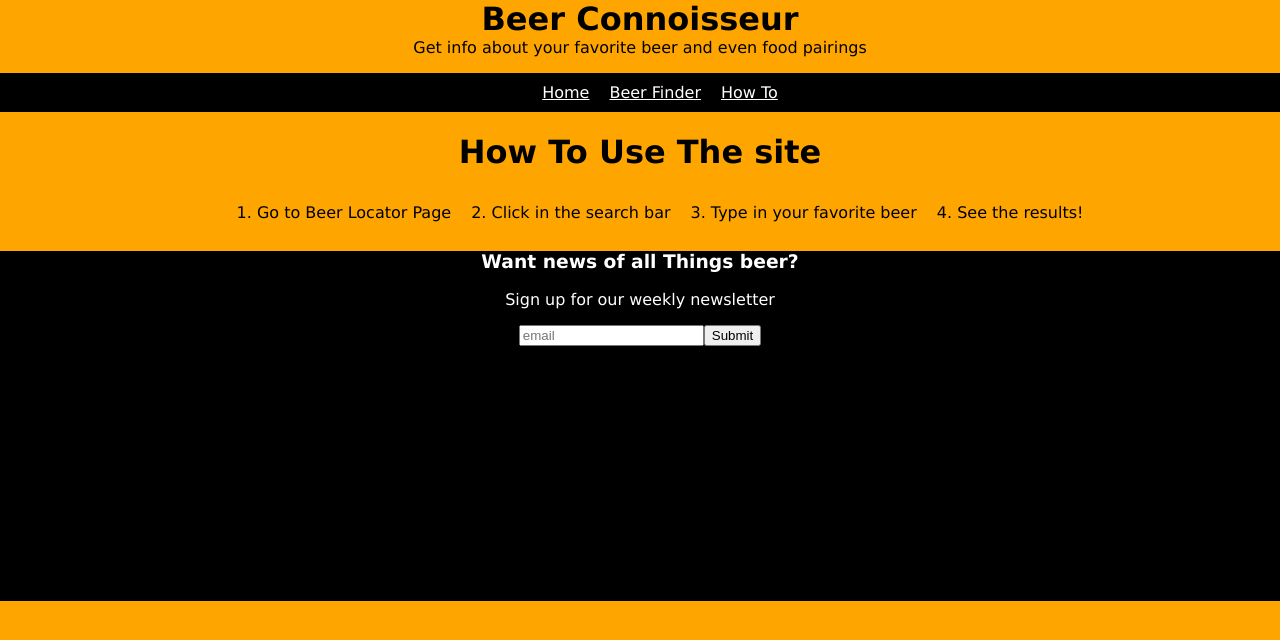
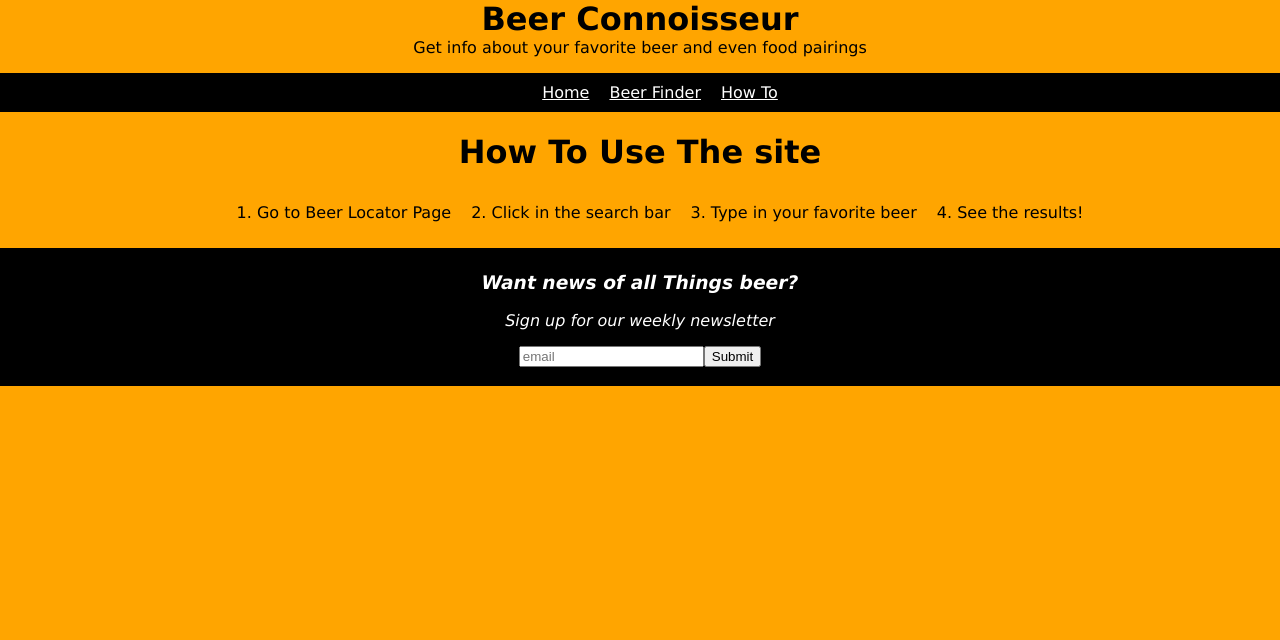
Before and after one commit to DevBara/Beer-Connoisseur, a React (Create React App) app: page /howto in a window 1280 px wide. Shown: the top 640 px of the page. Built offline with nearby package versions, Linux system fonts and the light colour scheme.

Commit message:
styling to footer

```diff
--- a/src/App.css
+++ b/src/App.css
@@ -89,12 +89,19 @@ nav{
 /* Footer Styling */
 
 .footerParent{
+  text-align: center;
+  font-style: italic;
+  font-size: 1em;
+  padding: 5px;
+  height: 8em;
   background-color: black;
-  height: 350px;
-  width: auto;
-  padding: 0px;
 }
 
 .footer-titles{
   color: white;
 }
+
+
+.footer-child{
+  margin: 5px;
+}
```
